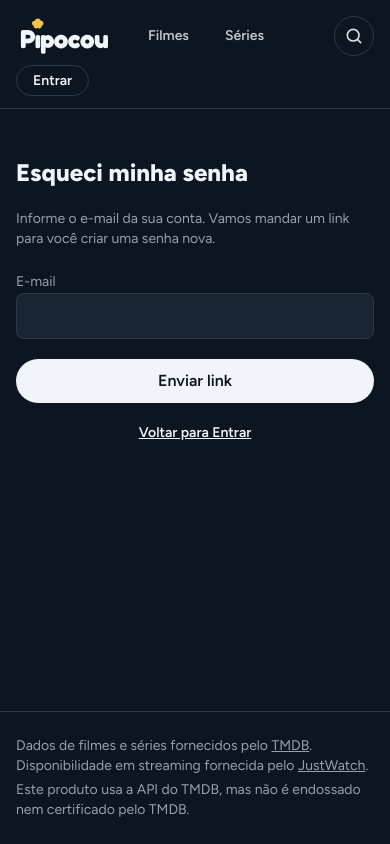
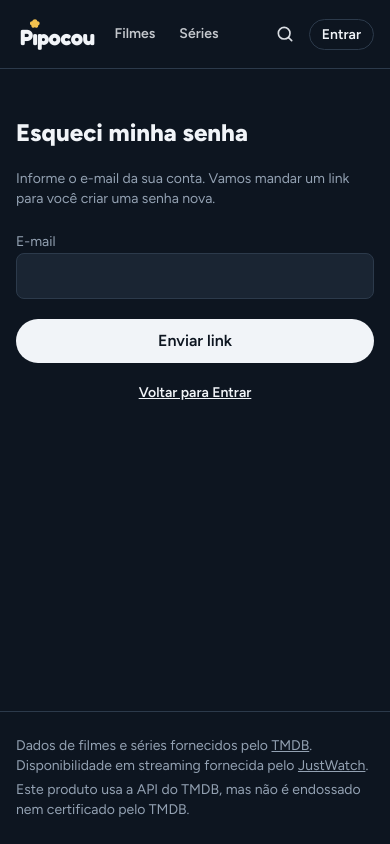
Before and after one commit to plinio-pereira10/curso-claude-catalogo-pipocou, a Next.js app: page /esqueci-senha in a window 390 px wide. Built offline with nearby package versions, Linux system fonts and the light colour scheme; no server answers.

Commit message:
style: no celular, a linha do logo cabe com Entrar a partir de 360px
Co-Authored-By: Claude Opus 5.5 <noreply@anthropic.com>

```diff
--- a/src/components/DoramasToggle.tsx
+++ b/src/components/DoramasToggle.tsx
@@ -48,7 +48,7 @@ export function DoramasToggle({ type, filters, disabled }: Props) {
             onClick={() => choose(option.doramas)}
             disabled={disabled}
             aria-pressed={active}
-            className={`rounded-full px-3.5 py-1 text-sm font-semibold transition-colors disabled:cursor-not-allowed disabled:opacity-40 ${FOCUS_RING} ${
+            className={`rounded-full px-3.5 py-1.5 text-sm sm:py-1 font-semibold transition-colors disabled:cursor-not-allowed disabled:opacity-40 ${FOCUS_RING} ${
               active ? 'bg-texto text-noite' : 'text-suave hover:text-texto'
             }`}
           >
--- a/src/components/LoginLink.tsx
+++ b/src/components/LoginLink.tsx
@@ -11,7 +11,7 @@ export function LoginLink() {
   const href = pathname === '/' || isAuthPage ? '/entrar' : `/entrar?voltar=${encodeURIComponent(pathname)}`
 
   return (
-    <Link href={href} className={`rounded-full border border-linha px-4 py-1.5 text-sm font-semibold ${FOCUS_RING}`}>
+    <Link href={href} className={`rounded-full border border-linha px-3 py-1.5 sm:px-4 text-sm font-semibold ${FOCUS_RING}`}>
       Entrar
     </Link>
   )
--- a/src/components/Logo.tsx
+++ b/src/components/Logo.tsx
@@ -24,14 +24,14 @@ export function Logo() {
     <Link
       href="/"
       aria-label={SITE_NAME}
-      className={`inline-block rounded-md px-1 pt-2.5 pb-1 font-logo text-[26px] leading-none font-bold tracking-tight ${FOCUS_RING}`}
+      className={`inline-block rounded-md px-1 pt-2.5 pb-1 font-logo text-[22px] leading-none sm:text-[26px] font-bold tracking-tight ${FOCUS_RING}`}
     >
       <span aria-hidden="true">
         P
         <span className="relative inline-block">
           {/* "ı" sem pingo; a pipoca faz o papel do pingo */}
           ı
-          <Pipoca className="absolute -top-[9px] left-1/2 size-[13px] -translate-x-1/2" />
+          <Pipoca className="absolute -top-[8px] left-1/2 size-[11px] -translate-x-1/2 sm:-top-[9px] sm:size-[13px]" />
         </span>
         pocou
       </span>
--- a/src/components/MediaTabs.tsx
+++ b/src/components/MediaTabs.tsx
@@ -46,7 +46,7 @@ function TabLinks({ active, hrefFor }: { active: MediaType | null; hrefFor: (typ
             key={type}
             href={hrefFor(type)}
             aria-current={isActive ? 'page' : undefined}
-            className={`rounded-full px-4 py-1.5 text-sm font-semibold transition-colors ${FOCUS_RING} ${
+            className={`rounded-full px-2.5 py-1.5 text-sm sm:px-4 font-semibold transition-colors ${FOCUS_RING} ${
               isActive ? 'bg-texto text-noite' : 'text-texto/80 hover:bg-white/10 hover:text-texto'
             }`}
           >
--- a/src/components/SearchToggle.tsx
+++ b/src/components/SearchToggle.tsx
@@ -5,8 +5,8 @@ import type { MediaType } from '@/lib/media'
 import { FOCUS_RING } from '@/lib/ui'
 import { SearchBox } from './SearchBox'
 
-/** Botões redondos do celular (lupa e X): 40px para o dedo. */
-const ROUND_BUTTON = `flex size-10 shrink-0 items-center justify-center rounded-full border border-linha text-texto/90 hover:bg-white/10 hover:text-texto sm:hidden ${FOCUS_RING}`
+/** Botões redondos do celular (lupa e X). */
+const ROUND_BUTTON = `flex shrink-0 items-center justify-center rounded-full text-texto/90 hover:bg-white/10 hover:text-texto sm:hidden ${FOCUS_RING}`
 
 /**
  * Busca do menu. No celular fica escondida atrás de um botão de lupa e abre numa linha
@@ -53,7 +53,8 @@ export function SearchToggle({ type, initialQuery = '' }: { type: MediaType; ini
         aria-expanded={open}
         aria-controls={rowId}
         onClick={openSearch}
-        className={`ml-auto ${ROUND_BUTTON}`}
+        // lupa sem borda e com 36px, para caber na linha do logo
+        className={`ml-auto size-9 ${ROUND_BUTTON}`}
       >
         <svg aria-hidden viewBox="0 0 24 24" className="size-5" fill="none" stroke="currentColor" strokeWidth="2" strokeLinecap="round">
           <circle cx="11" cy="11" r="7" />
@@ -73,7 +74,7 @@ export function SearchToggle({ type, initialQuery = '' }: { type: MediaType; ini
           type="button"
           aria-label="Fechar busca"
           onClick={closeSearch}
-          className={ROUND_BUTTON}
+          className={`size-10 border border-linha ${ROUND_BUTTON}`}
         >
           <svg aria-hidden viewBox="0 0 24 24" className="size-5" fill="none" stroke="currentColor" strokeWidth="2" strokeLinecap="round">
             <path d="M6 6l12 12M18 6 6 18" />
--- a/src/components/TopBar.tsx
+++ b/src/components/TopBar.tsx
@@ -35,7 +35,8 @@ export function TopBar({ type, variant = 'solid', providers, filters }: Props) {
 
   return (
     <header className={`${position} ${GUTTER} pt-4`}>
-      <div className="flex flex-wrap items-center gap-x-5 gap-y-3">
+      {/* No celular os espaços são menores para logo, abas, lupa e conta caberem numa linha. */}
+      <div className="flex flex-wrap items-center gap-x-1.5 gap-y-3 sm:gap-x-5">
         <Logo />
 
         {/* As abas leem o endereço (filtros); enquanto isso, mostra a versão sem filtros. */}
```
